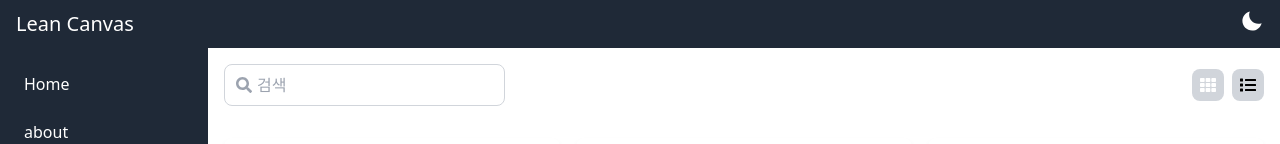
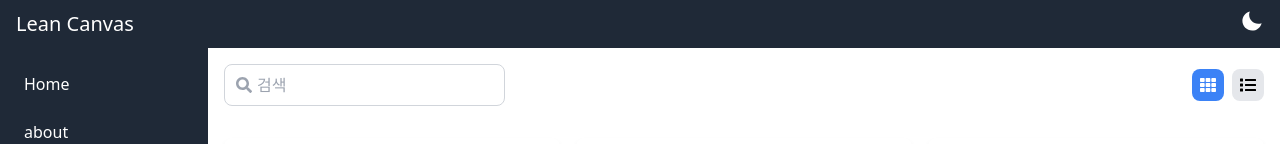
Before and after one commit to GCgang/lean-canvas, a React (Vite) app: page / in a window 1280 px wide. Shown: the top 144 px of the page. Built offline with nearby package versions, Linux system fonts and the light colour scheme.

Commit message:
Refactor: CSS-ViewToggle

```diff
--- a/src/components/ViewToggle.jsx
+++ b/src/components/ViewToggle.jsx
@@ -8,7 +8,7 @@ export default function ViewToggle({ isGridView, setIsGridView }) {
     <div className='space-x-2'>
       <button
         onClick={() => handleClick(true)}
-        className={`bg-gray-300 rounded-lg p-2 focus:outline-none focus:ring-2  focus:ring-blue-500 ${
+        className={`rounded-lg p-2 focus:outline-none focus:ring-2  focus:ring-blue-500 ${
           isGridView ? 'bg-blue-500 text-white' : 'bg-gray-200'
         }`}
         aria-label='Grid View'
@@ -17,7 +17,7 @@ export default function ViewToggle({ isGridView, setIsGridView }) {
       </button>
       <button
         onClick={() => handleClick(false)}
-        className={`bg-gray-300 rounded-lg p-2 focus:outline-none focus:ring-2  focus:ring-blue-500 ${
+        className={`rounded-lg p-2 focus:outline-none focus:ring-2  focus:ring-blue-500 ${
           !isGridView ? 'bg-blue-500 text-white' : 'bg-gray-200'
         }`}
         aria-label='List View'
```
